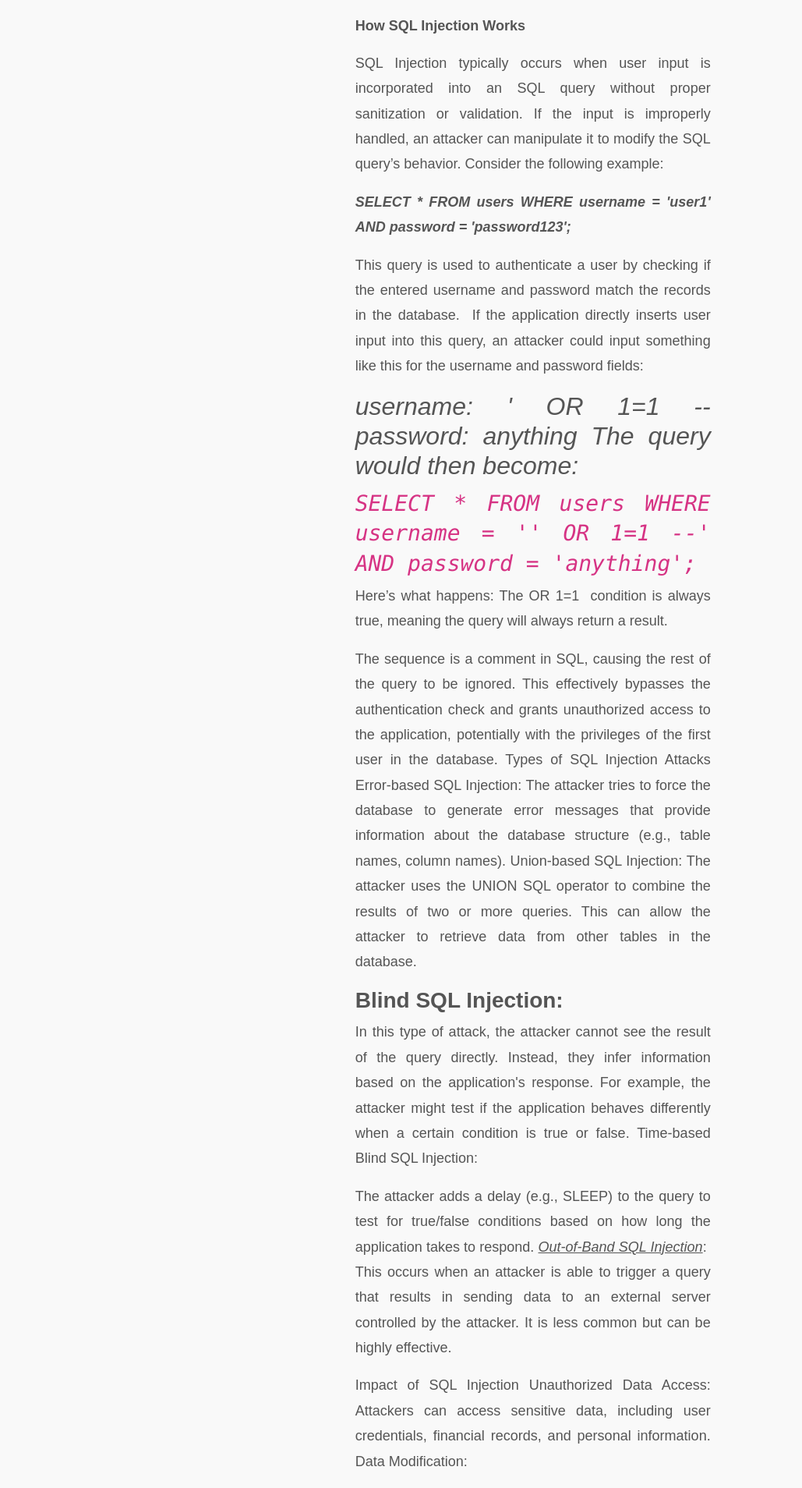
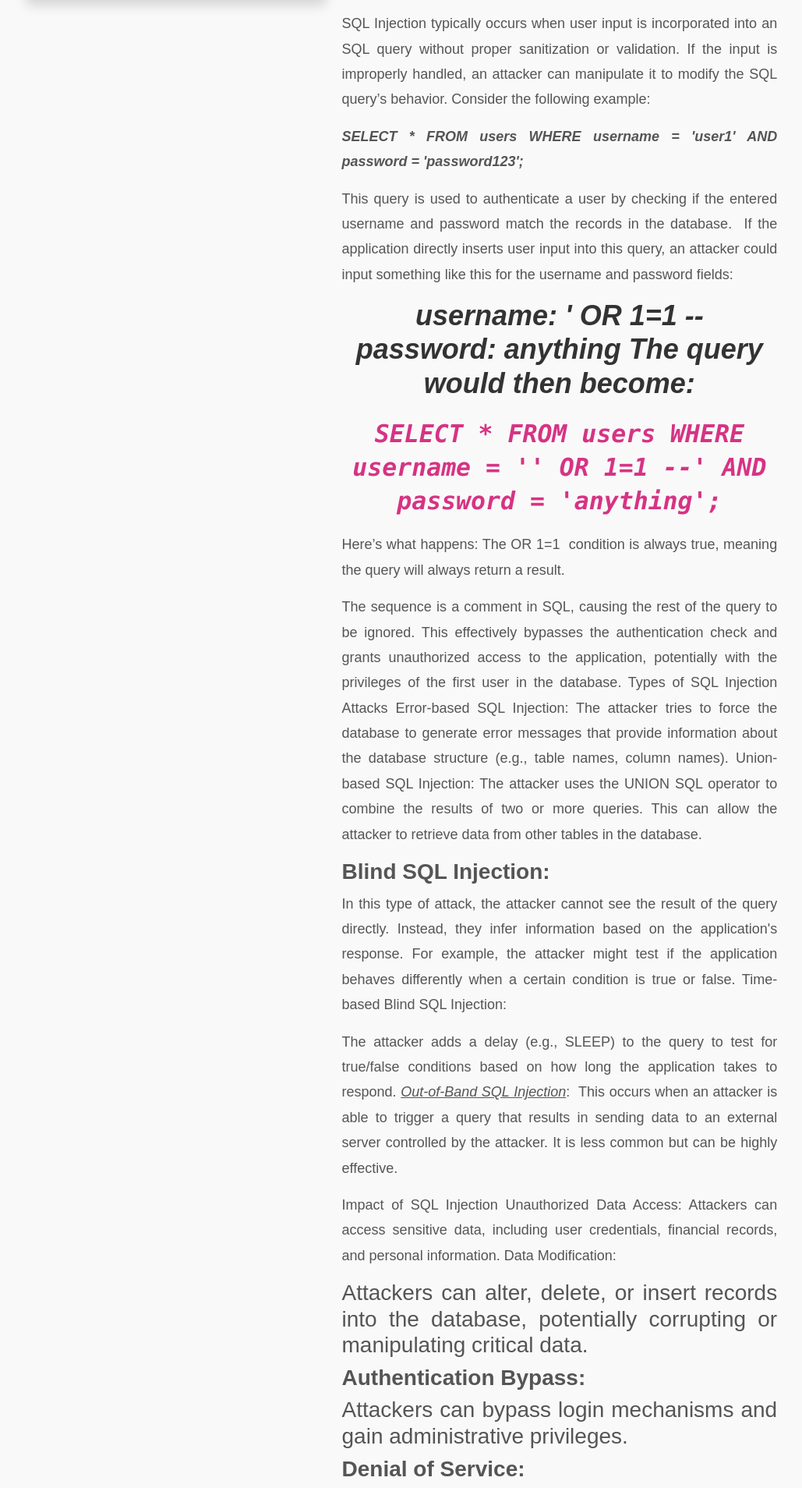
Before and after one commit to C9b3rD3vi1/cyberlock_web, a Django app: page /post/5/ in a window 1280 px wide. Shown: the part 515-2423 px from the top of the page at 78% size, without its empty margins (125-1154 px from the left). Run offline with Django 4.2, Linux system fonts and the light colour scheme; data comes from the database, SQL or seed files in the repository; some libraries are stand-ins or nearby versions.

Commit message:
ckeditor intergration and configuration

```diff
--- a/static/css/blog_list_detail.css
+++ b/static/css/blog_list_detail.css
@@ -3,28 +3,45 @@ html, body {
     height: 100%;
     margin: 0;
     padding: 0;
+    font-family: 'Arial', sans-serif; /* Add a clean default font */
 }
 
+/* Blog Detail Section */
 .blog-detail {
     background-color: #f9f9f9;
-    padding: 50px 0;
+    padding: 50px 20px; /* Added horizontal padding for better spacing */
     min-height: 100vh;  /* Ensures the section takes at least full viewport height */
     display: flex;
     flex-direction: column;
-    justify-content: space-between; /* Ensures space between content and footer */
+    justify-content: space-between;
     border-radius: 8px;
     box-shadow: 0 2px 5px rgba(0, 0, 0, 0.1);
+}
+
+.blog-detail h2 {
+    font-size: 36px;
+    font-weight: bold;
+    text-align: center;
+    color: #333;
+    margin-bottom: 20px;
+}
+
+.blog-detail .blog-meta {
+    text-align: center;
+    font-size: 14px;
+    color: #777;
+    margin-bottom: 20px;
 }
 
 .blog-content-wrapper {
     display: flex;
     flex-wrap: wrap;
-    justify-content: space-between;
     align-items: flex-start;
-    width: 100%;  /* Ensures it takes full width */
+    width: 100%;  /* Ensures full width */
     margin-top: 20px;
 }
 
+/* Blog Image Styling */
 .blog-image {
     flex: 0 0 40%;  /* Image takes up 40% of the space */
     margin-right: 20px;
@@ -40,25 +57,42 @@ html, body {
     box-shadow: 0 4px 8px rgba(0, 0, 0, 0.1);
 }
 
+/* Blog Text Styling */
 .blog-text {
-    flex: 1;
+    flex: 1; /* Content expands to the remaining width */
     font-size: 18px;
     line-height: 1.8;
     color: #555;
     text-align: justify;
-    margin-top: 20px;
-    display: flex;
-    flex-direction: column;
-    justify-content: space-between;
+    margin-top: 0; /* Aligns with the image */
+    word-break: break-word; /* Prevent overflow for long text without spaces */
 }
 
+.blog-text p {
+    margin-bottom: 15px; /* Space between paragraphs */
+}
+
+.blog-text a {
+    color: #007bff;
+    text-decoration: none;
+    transition: color 0.3s ease;
+}
+
+.blog-text a:hover {
+    color: #0056b3;
+    text-decoration: underline;
+}
+
+/* Back Button Styling */
 .blog-detail .btn-secondary {
     padding: 12px 30px;
     font-size: 16px;
     border-radius: 5px;
     background-color: #6c757d;
     border: none;
+    color: white;
     transition: background-color 0.3s ease, transform 0.2s ease;
+    text-transform: uppercase; /* Optional: Uppercase for button text */
 }
 
 .blog-detail .btn-secondary:hover {
@@ -81,8 +115,8 @@ html, body {
     }
 
     .blog-text {
+        flex: 0 0 100%; /* Content also takes full width on small screens */
         font-size: 16px;
-        flex: 1;
         margin-top: 0;  /* Remove margin-top on mobile */
     }
 
--- a/templates/blog_post_detail.html
+++ b/templates/blog_post_detail.html
@@ -1,7 +1,6 @@
 {% extends 'base.html' %}
 
 {% load static %}
-
 
 {% block title %}{{ post.title }} - CyberLock Tech{% endblock %}
 
@@ -14,13 +13,15 @@
 <section class="blog-detail py-5">
     <div class="container">
         <div class="row">
-            <div class="col-md-8 offset-md-2">
-                <h2 class="text-center mb-4">{{ post.title }}</h2>
+            <div class="col-md-10 offset-md-1">
+                <!-- Blog Title -->
+                <h2 class="blog-title text-center mb-4">{{ post.title }}</h2>
 
-                <!-- Blog Content with Image on Left and Text on Right -->
-                <div class="blog-content-wrapper">
-                    <!-- Image on Left -->
-                    <div class="blog-image">
+
+                <!-- Blog Content Section -->
+                <div class="blog-content-wrapper d-flex flex-column flex-md-row align-items-start">
+                    <!-- Image Section -->
+                    <div class="blog-image mr-md-4 mb-4 mb-md-0">
                         {% if post.image %}
                             <img src="{{ post.image.url }}" class="img-fluid rounded shadow" alt="{{ post.title }}">
                         {% else %}
@@ -28,11 +29,17 @@
                         {% endif %}
                     </div>
 
-                    <!-- Rendered HTML Content from CKEditor -->
+                    <!-- Content Section -->
                     <div class="blog-text">
                         {{ post.content|safe }}
                     </div>
                 </div>
+                <!-- Blog Meta -->
+                <div class="blog-meta text-center mb-4">
+                    <span class="post-date"><i class="fas fa-calendar-alt"></i> {{ post.published_date|date:"F j, Y" }}</span>
+                    <span class="post-author"><i class="fas fa-user"></i> {{ post.author }}</span>
+                </div>
+
 
                 <!-- Back Button -->
                 <div class="text-center mt-5">
@@ -42,5 +49,4 @@
         </div>
     </div>
 </section>
-
 {% endblock %}
```
